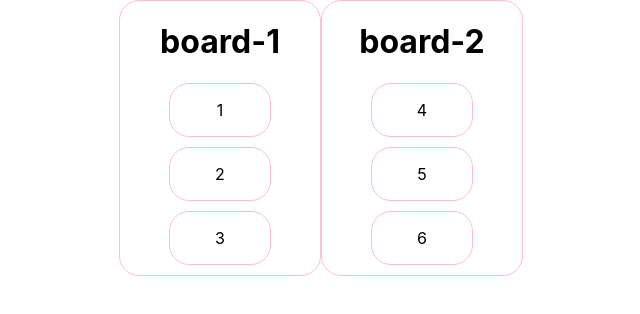
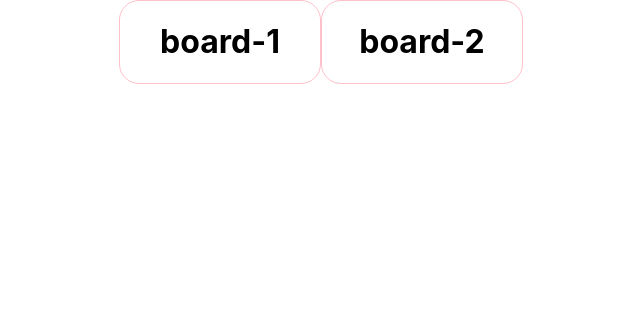
Before and after one commit to EvgeniyHalimon/dnd, a React (Create React App) app: page / in a window 1280 px wide. Shown: the top 314 px of the page, without its empty margins (319-959 px from the left). Built offline with nearby package versions, Linux system fonts and the light colour scheme.

Commit message:
monor fixes

```diff
--- a/src/App.js
+++ b/src/App.js
@@ -107,9 +107,6 @@ function App() {
         arr.splice(destination.index, 0, {...find, boardId: destination.droppableId.slice(0, -1)})
       }
     }
-    if(destination.droppableId === 'board'){
-      console.log(1)
-    }
   }
 
 
@@ -138,29 +135,3 @@ function App() {
 }
 
 export default App;
-
-
-
-
-{/* {boards.map((board, index) =>
-        <div
-          key={index}
-          draggable={true}
-          onDragOver={(e) => dragOverHandler(e)}
-
-        >
-          <h1>{board.title}</h1>
-          {board.items.map((card, index) =>
-            <p
-              className="card"
-              key={index}
-              draggable={true}
-              onDragOver={(e) => dragOverHandler(e)}
-              onDragLeave={(e) => dragLeaveHandler(e)}
-              onDragStart={(e) => dragStartHandler(e, board, card)}
-              onDragEnd={(e) => dragEndHandler(e)}
-              onDrop={(e) => dropHandler(e, board, card)}
-            >{card.title}</p>
-          )}
-        </div>
-      )} */}
--- a/src/Boards.js
+++ b/src/Boards.js
@@ -4,19 +4,17 @@ import { Droppable, Draggable } from 'react-beautiful-dnd';
 
 export function Boards({board, index, cards}){
     return(
-
         <Droppable droppableId={board.boardDragId} index={index} type="card" direction="vertical" key={index}>
                 {(provided) => (
                     <div className='board' ref={provided.innerRef} {...provided.droppableProps}>
                         <h1>{board.title}</h1>
                             {cards.map((card, index) =>
-                                        board.id == card.boardId ?
+                                board.boardId == card.boardId ?
                                 <Card card={card} index={index} key={index}/> : null
                             )}
                         {provided.placeholder}
                     </div>
                 )}
         </Droppable>
-
     )
 }
```
Lines whose indentation alone changed are shown as unchanged.
